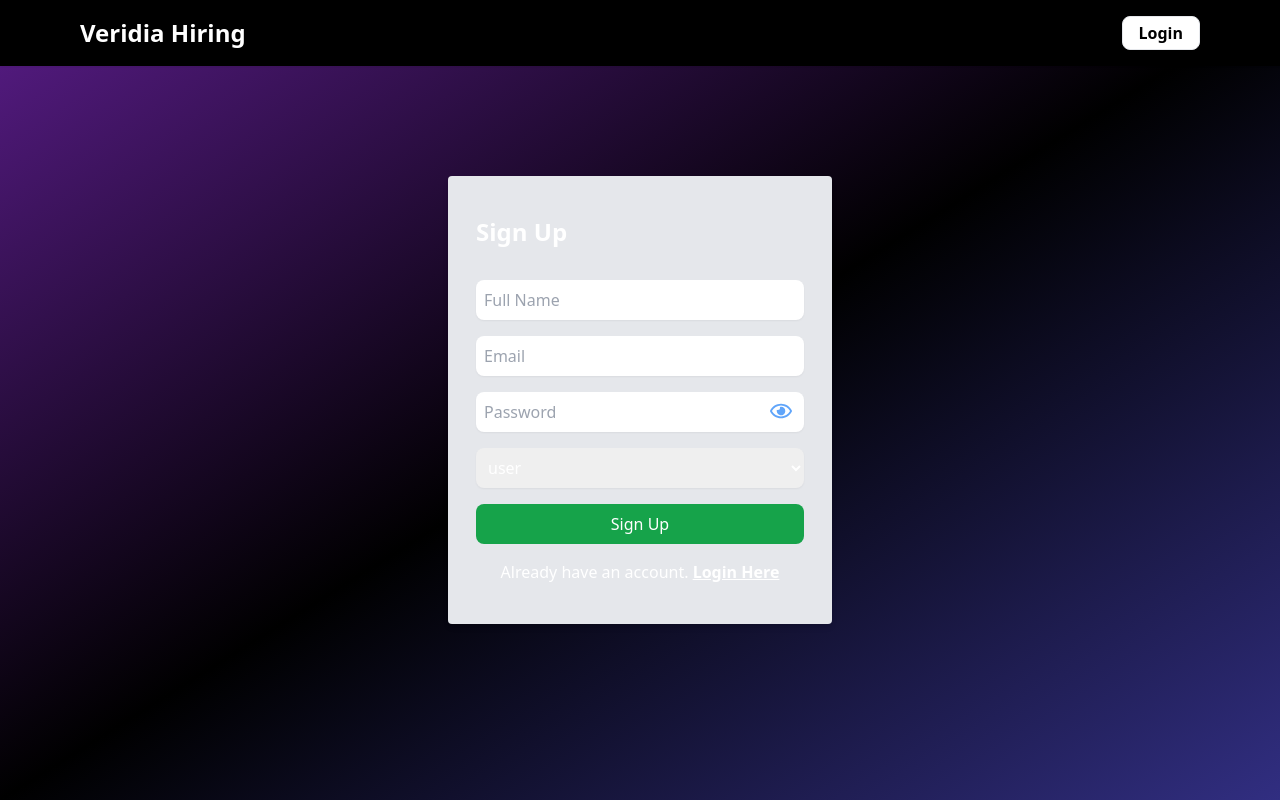
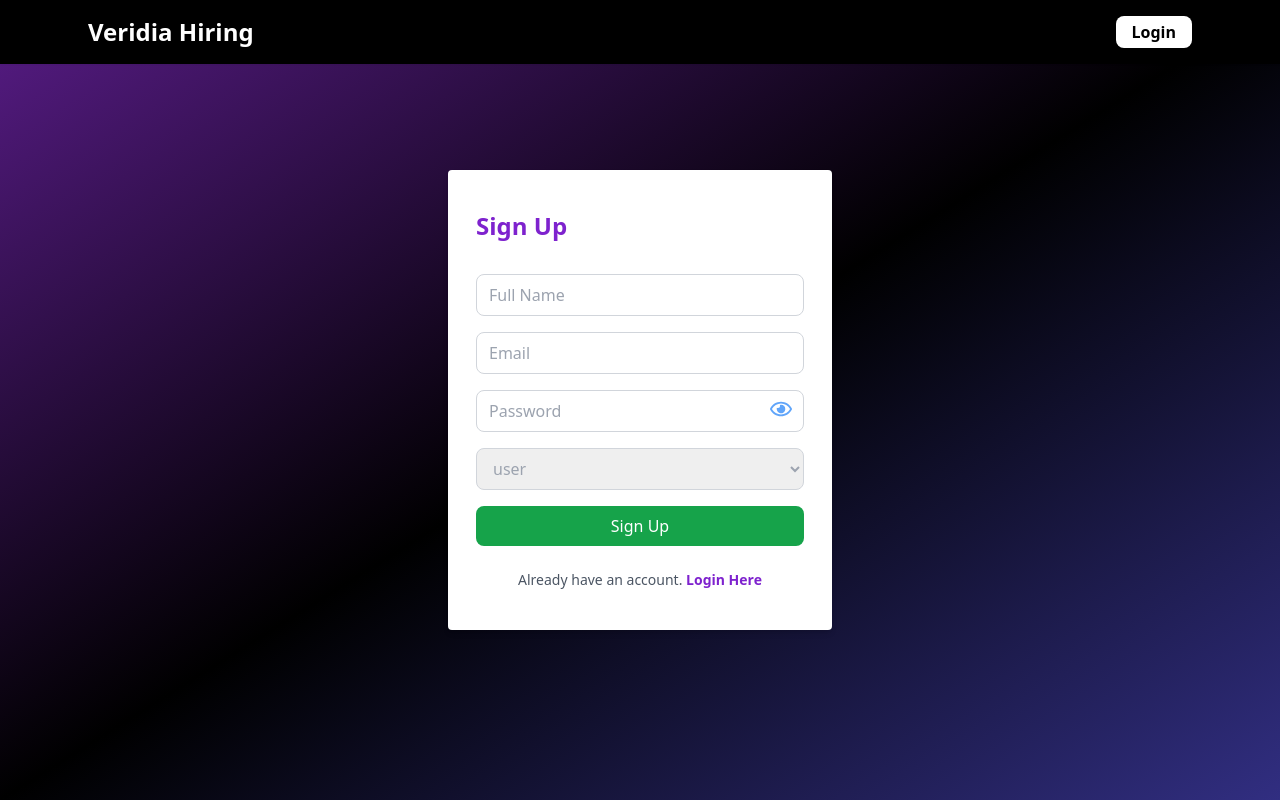
Before and after one commit to SuryaPratapSingh2K4/Veridia-Hiring-Platform, a React app in the folder frontend/: page /register in a window 1280 px wide. Built offline with nearby package versions, Linux system fonts and the light colour scheme; the HTML template or start-up script is replaced by a standard one.

Commit message:
tailwinc css changes for md and sm

```diff
--- a/frontend/src/components/Navbar.jsx
+++ b/frontend/src/components/Navbar.jsx
@@ -21,30 +21,30 @@ function Navbar() {
     }
     return (
         <nav className='top-0 left-0 w-full fixed bg-black shadow-sm'>
-            <div className='max-w-6xl mx-auto px-4 py-4 flex items-center justify-between'>
+            <div className='max-w-6xl mx-auto px-3 sm:px-6 py-4 sm:py-4 flex md:flex-nowrap items-center justify-between gap-1 sm:gap-0'>
                 <Link to={handleBoard} className='text-2xl text-center font-bold text-white'>
                     Veridia Hiring
                 </Link>
                 <div className='flex'>
                     {!role && (
                         <>
-                            {isLoginPage && <button onClick={() => navigate("/register")} className='px-4 border bg-white py-1 rounded-lg shadow-sm shadow-black hover:bg-slate-300 font-semibold'>SignUp</button>}
+                            {isLoginPage && <button onClick={() => navigate("/register")} className='px-4  bg-white py-1 rounded-lg shadow-md shadow-black hover:bg-purple-500 hover:text-white hover:shadow-white font-semibold '>SignUp</button>}
                         </>
                     )}
 
                     {!role && (
                         <>
-                            {isRegisterPage && <button onClick={() => navigate("/")} className='px-4 border bg-white py-1 rounded-lg shadow-sm shadow-black hover:bg-slate-300 font-semibold'>Login</button>}
+                            {isRegisterPage && <button onClick={() => navigate("/")} className='px-4  bg-white py-1 rounded-lg shadow-md shadow-black hover:bg-purple-500 hover:text-white hover:shadow-white font-semibold '>Login</button>}
                         </>
                     )}
 
                     {role === "admin" && (
                         <div className='flex gap-4'>
-                            <Link to='/admin' className='px-4  bg-white py-1 rounded-lg shadow-md shadow-black hover:bg-black hover:text-white hover:shadow-white font-semibold'>Dashboard</Link>
-                            <Link to='/admin/post-job' className='px-4  bg-white py-1 rounded-lg shadow-md shadow-black hover:bg-black hover:text-white hover:shadow-white font-semibold'>
+                            <Link to='/admin' className='px-4  bg-white py-1 rounded-lg shadow-md shadow-black hover:bg-purple-500 hover:text-white hover:shadow-white font-semibold '>Dashboard</Link>
+                            <Link to='/admin/post-job' className='px-4  bg-white py-1 rounded-lg shadow-md shadow-black hover:bg-purple-500 hover:text-white hover:shadow-white font-semibold'>
                                 Post Job
                             </Link>
-                            <Link to='/admin/applicants' className='px-4  bg-white py-1 rounded-lg shadow-md shadow-black hover:bg-black hover:text-white font-semibold hover:shadow-white '>
+                            <Link to='/admin/applicants' className='px-4  bg-white py-1 rounded-lg shadow-md shadow-black hover:bg-purple-500 hover:text-white font-semibold hover:shadow-white '>
                                 Applicants
                             </Link>
                             <button onClick={handleLogOut} className='px-4 bg-white py-1 rounded-lg shadow-md shadow-black hover:bg-black font-semibold hover:font-bold text-red-600 hover:shadow-white '>LogOut</button>
@@ -55,8 +55,8 @@ function Navbar() {
 
                     {role === "user" && (
                         <div className='flex gap-4 md:[gap-2]'>
-                            <Link to='/user' className='px-4  bg-white py-1 rounded-lg shadow-md shadow-black hover:bg-black hover:text-white hover:shadow-white font-semibold'>Jobs</Link>
-                            <Link to='/user/my-applications' className='px-4  bg-white py-1 rounded-lg shadow-md shadow-black hover:bg-black hover:text-white hover:shadow-white font-semibold'>
+                            <Link to='/user' className='px-4  bg-white py-1 rounded-lg shadow-md shadow-black hover:bg-purple-500 hover:text-white hover:shadow-white font-semibold '>Jobs</Link>
+                            <Link to='/user/my-applications' className='px-4  bg-white py-1 rounded-lg shadow-md shadow-black hover:bg-purple-500 hover:text-white hover:shadow-white font-semibold '>
                                 My Applications
                             </Link>
                             <button onClick={handleLogOut} className='px-4 bg-white py-1 rounded-lg shadow-md shadow-black hover:bg-black font-semibold hover:font-bold text-red-600 hover:shadow-white '>LogOut</button>
--- a/frontend/src/pages/Register.jsx
+++ b/frontend/src/pages/Register.jsx
@@ -34,9 +34,9 @@ function Register() {
     };
     return (
         <div className="h-screen w-screen flex items-center justify-center overflow-hidden bg-gradient-to-br from-purple-900 via-black to-indigo-900 text-white">
-            <div className="bg-gray-200 px-7 py-10 rounded w-96 shadow-md">
+            <div className="bg-white px-7 py-10 rounded w-96 shadow-md">
                 <form onSubmit={handleRegister} className="flex flex-col gap-4">
-                    <h4 className="text-2xl mb-4 font-bold">Sign Up</h4>
+                    <h4 className="text-2xl mb-4 font-bold text-purple-700">Sign Up</h4>
 
                     <input
                         type="text"
@@ -44,7 +44,7 @@ function Register() {
                         required
                         value={name}
                         onChange={(e) => setName(e.target.value)}
-                        className="w-full py-2 rounded-lg px-2 shadow-sm"
+                        className="w-full border border-gray-300 rounded-lg px-3 py-2 focus:outline-none focus:ring-2 focus:ring-purple-600"
                     />
 
                     <input
@@ -53,7 +53,7 @@ function Register() {
                         required
                         value={email}
                         onChange={(e) => setEmail(e.target.value)}
-                        className="w-full py-2 rounded-lg px-2 shadow-sm"
+                        className="w-full border border-gray-300 rounded-lg px-3 py-2 focus:outline-none focus:ring-2 focus:ring-purple-600"
                     />
 
                     <div className="relative">
@@ -63,7 +63,7 @@ function Register() {
                             required
                             value={password}
                             onChange={(e) => setPassword(e.target.value)}
-                            className="w-full py-2 rounded-lg px-2 shadow-sm"
+                            className="w-full border border-gray-300 rounded-lg px-3 py-2 focus:outline-none focus:ring-2 focus:ring-purple-600"
                         />
 
                         <FaRegEye
@@ -73,18 +73,18 @@ function Register() {
                         />
                     </div>
 
-                    <select className='w-full py-2 rounded-lg px-2 shadow-sm' value={role} onChange={(e) => setRole(e.target.value)}>
-                        <option value="user">user</option>
-                        <option value="admin">admin</option>
+                    <select className='w-full border border-gray-300 rounded-lg px-3 py-2 focus:outline-none focus:ring-2 focus:ring-purple-600 text-gray-400' value={role} onChange={(e) => setRole(e.target.value)}>
+                        <option value="user" className='text-gray-500'>user</option>
+                        <option value="admin" className='text-gray-500'>admin</option>
                     </select>
 
                     <button className="w-full py-2 rounded-lg bg-green-600 hover:bg-green-700 text-white">
                         {loading ? 'Signing up...' : 'Sign Up'}
                     </button>
 
-                    <h4 className="text-center">
+                    <h4 className="text-center text-gray-600 text-sm mt-2">
                         Already have an account.{' '}
-                        <Link to="/" className="underline font-bold">
+                        <Link to="/" className="text-purple-700 font-semibold hover:underline">
                             Login Here
                         </Link>
                     </h4>
--- a/frontend/src/pages/admin/AdminDashboard.jsx
+++ b/frontend/src/pages/admin/AdminDashboard.jsx
@@ -58,9 +58,9 @@ function AdminDashboard() {
     }, [jobs, search]);
 
     return (
-        <div className="p-8 bg-black">
+        <div className="p-8 min-h-screen bg-gradient-to-br from-purple-900 via-black to-indigo-900">
             <div className="mt-12 flex flex-col items-center gap-4">
-                <h1 className="underline font-bold text-2xl">Admin Dashboard</h1>
+                <h1 className="mt-8 underline font-bold text-2xl text-white">Admin Dashboard</h1>
 
                 {/* Search and Post Job */}
                 <div className="flex gap-4">
--- a/frontend/src/pages/admin/ApplicantList.jsx
+++ b/frontend/src/pages/admin/ApplicantList.jsx
@@ -84,9 +84,9 @@ function ApplicantList() {
 
     // ✅ Render section
     return (
-        <div className="p-8">
+        <div className="p-8 min-h-screen bg-gradient-to-br from-purple-900 via-black to-indigo-900">
             <div className="mt-12 flex flex-col items-center gap-4">
-                <h1 className="underline font-bold text-2xl">Job Applicants</h1>
+                <h1 className="underline font-bold text-2xl text-white">Job Applicants</h1>
 
                 {/* Job Filter Dropdown */}
                 <div className="flex gap-4">
--- a/frontend/src/pages/user/ApplicantDashboard.jsx
+++ b/frontend/src/pages/user/ApplicantDashboard.jsx
@@ -53,9 +53,9 @@ function ApplicantDashboard() {
     }, [jobs, search]);
 
     return (
-        <div className='p-8 bg-black'>
+        <div className='p-8 bg-gradient-to-br from-purple-900 via-black to-indigo-900 '>
             <div className='mt-12 flex flex-col items-center gap-4'>
-                <h1 className="underline font-bold text-2xl">Available Jobs</h1>
+                <h1 className="underline font-bold text-2xl text-white">Available Jobs</h1>
 
                 <input
                     type="search"
--- a/frontend/src/pages/user/ApplicantForm.jsx
+++ b/frontend/src/pages/user/ApplicantForm.jsx
@@ -58,11 +58,11 @@ function ApplicantForm() {
         }
     }, [id, token])
     return (
-        <div className='p-8'>
+        <div className='p-8 min-h-screen bg-gradient-to-br from-purple-900 via-black to-indigo-900 '>
             <div className='mt-12 flex flex-col items-center gap-4'>
-                <h1 className="underline font-bold text-2xl">Apply for Job</h1>
+                <h1 className="underline font-bold text-2xl text-white">Apply for Job</h1>
                 {loading && <div className="flex text-3xl font-bold mt-20">Loading....</div>}
-                <form onSubmit={handleApply} className='flex flex-col w-full max-w-lg shadow-black border p-8 rounded-lg shadow-sm'>
+                <form onSubmit={handleApply} className='flex flex-col w-full max-w-lg shadow-black border p-8 rounded-lg shadow-sm text-white'>
 
                     <label className='font-bold mb-2'>Recruitment Title : <span className='font-normal'>{jobDetails.title}</span></label>
 
--- a/frontend/src/pages/user/MyApplicant.jsx
+++ b/frontend/src/pages/user/MyApplicant.jsx
@@ -53,9 +53,9 @@ function MyApplicant() {
     }, [jobs, search])
 
     return (
-        <div className='p-8'>
+        <div className='p-8 min-h-screen bg-gradient-to-br from-purple-900 via-black to-indigo-900 '>
             <div className='mt-12 flex flex-col items-center gap-4'>
-                <h1 className="underline font-bold text-2xl">My Applications</h1>
+                <h1 className="underline font-bold text-2xl text-white">My Applications</h1>
                 <input
                     type="search"
                     className="px-6 py-2 bg-slate-50 text-black shadow-sm shadow-black rounded-lg w-full max-w-xl"
```
Also changed, not shown: frontend/src/pages/admin/PostJob.jsx (+9 -9 lines).
